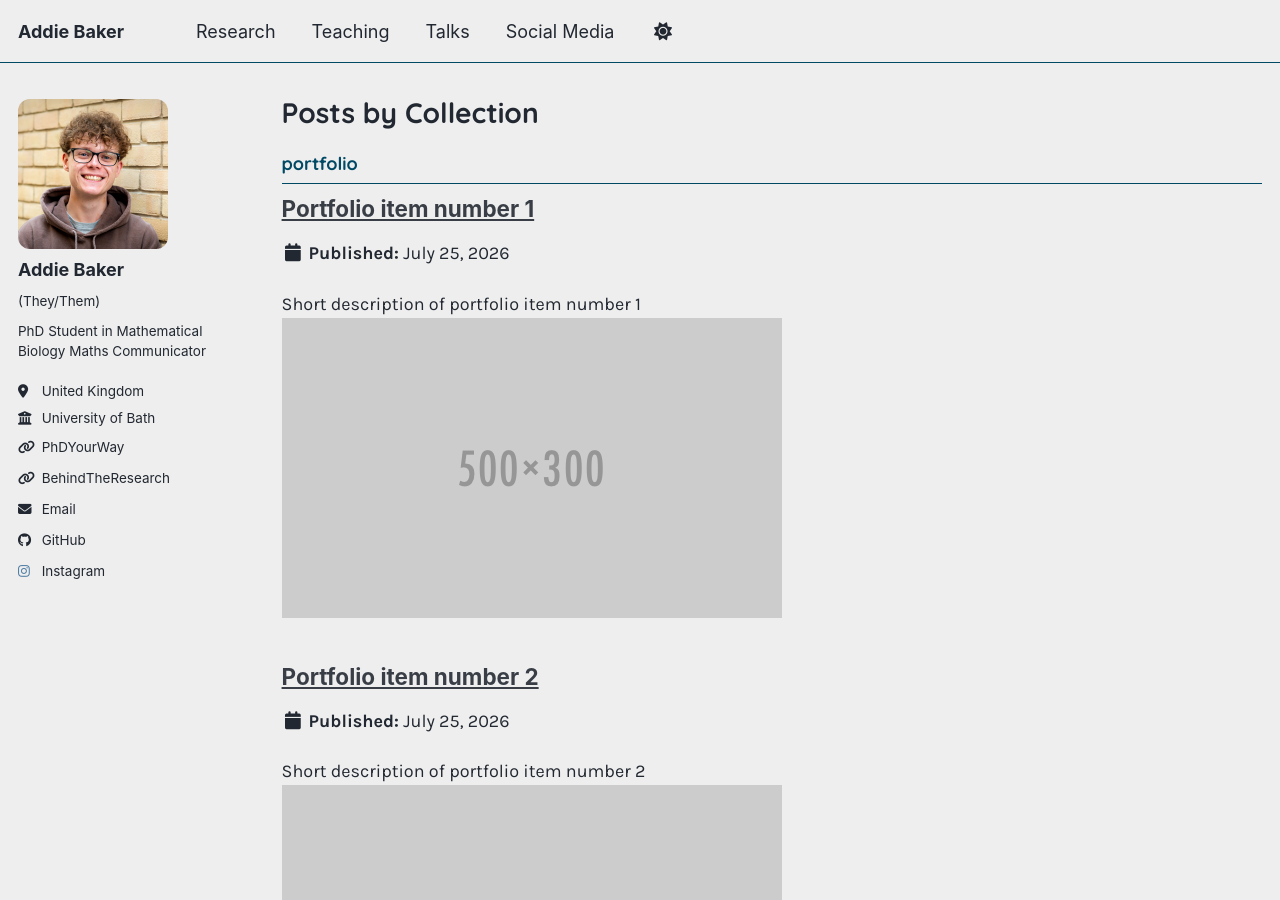
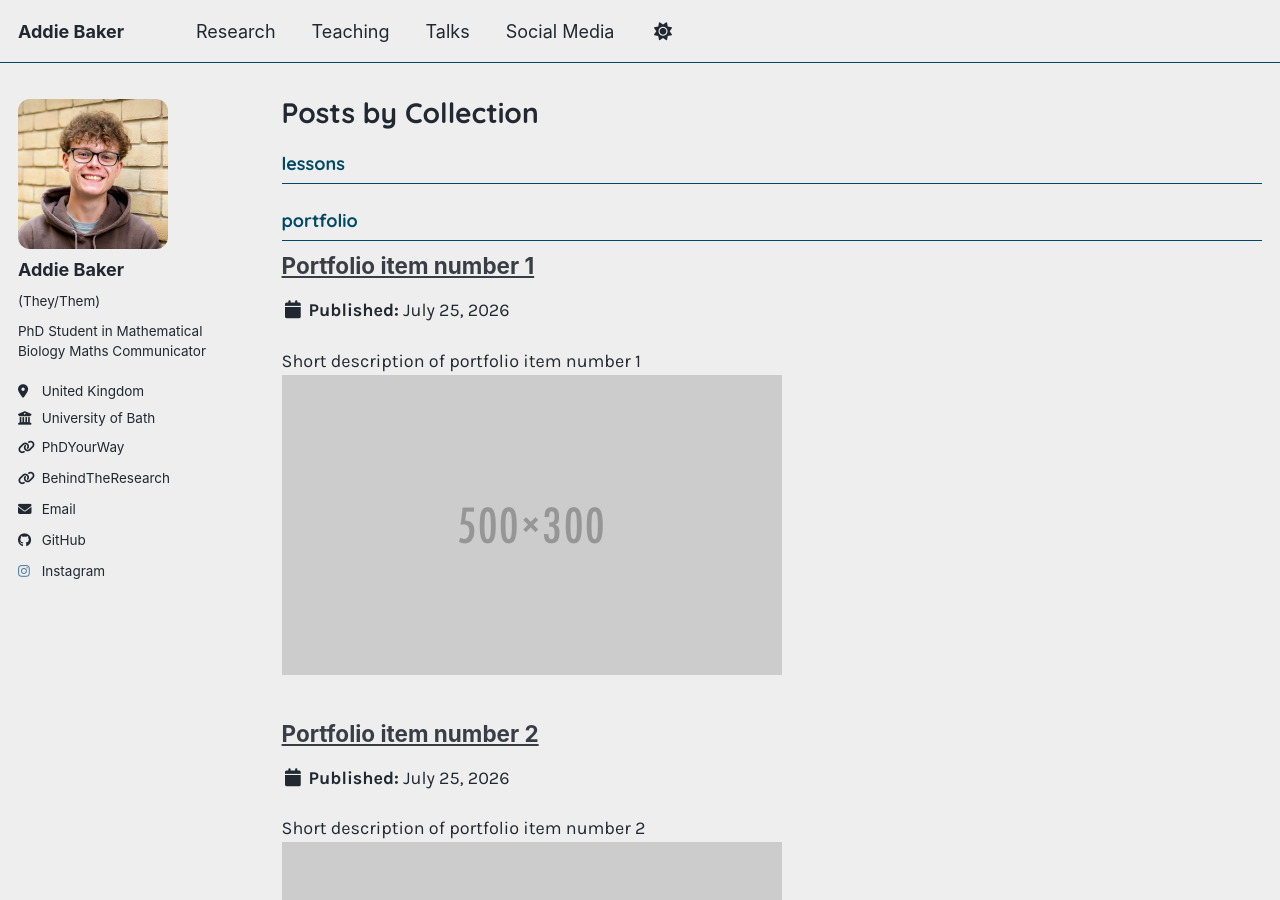
Before and after one commit to addie-02/addie-02.github.io, a Jekyll site: the page built from _pages/collection-archive.html, in a window 1280 px wide and 900 px high. Built offline with Jekyll 4.4.1, drawn with Linux system fonts in a browser that asks for light colours; a script bundle is joined from its source files by our own code; library files that are not in the unit come from our copies.

Commit message:
Add lessons configuration to _config.yml

```diff
--- a/_config.yml
+++ b/_config.yml
@@ -240,6 +240,9 @@ collections:
   talks:
     output: true
     permalink: /:collection/:path/
+  lessons:
+    output: true
+    permalink: /:collection/:path/
 
 
 # These settings control how pages and collections are included in the site
@@ -271,6 +274,13 @@ defaults:
       author_profile: true
       share: true
       comments: true
+    # _lessons
+  - scope:
+      path: ""
+      type: lessons
+    values:
+      layout: single
+      author_profile: true
   # _publications
   - scope:
       path: ""
```
